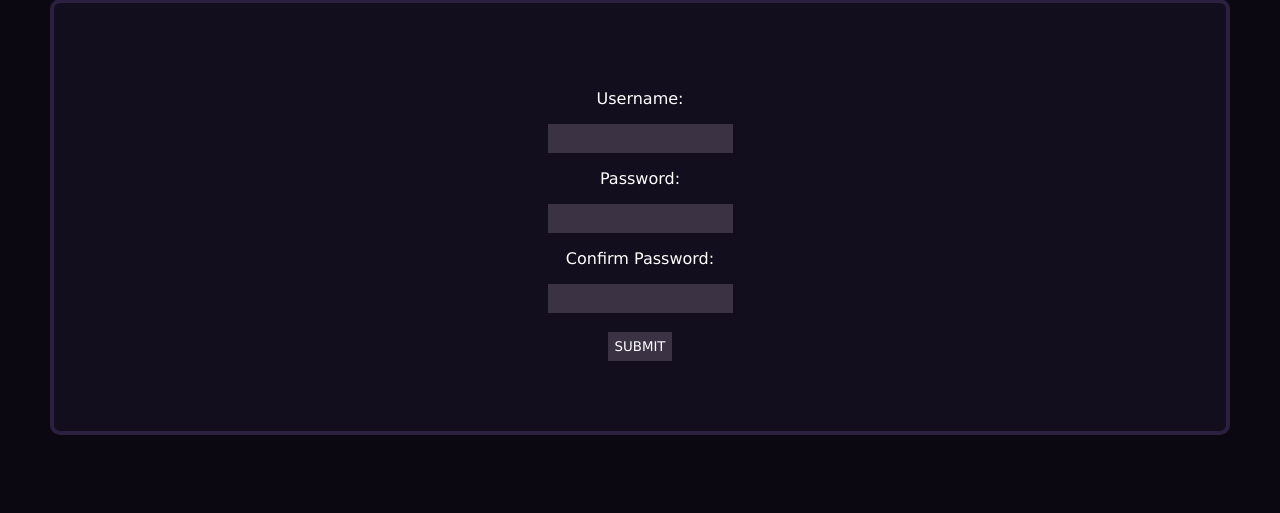
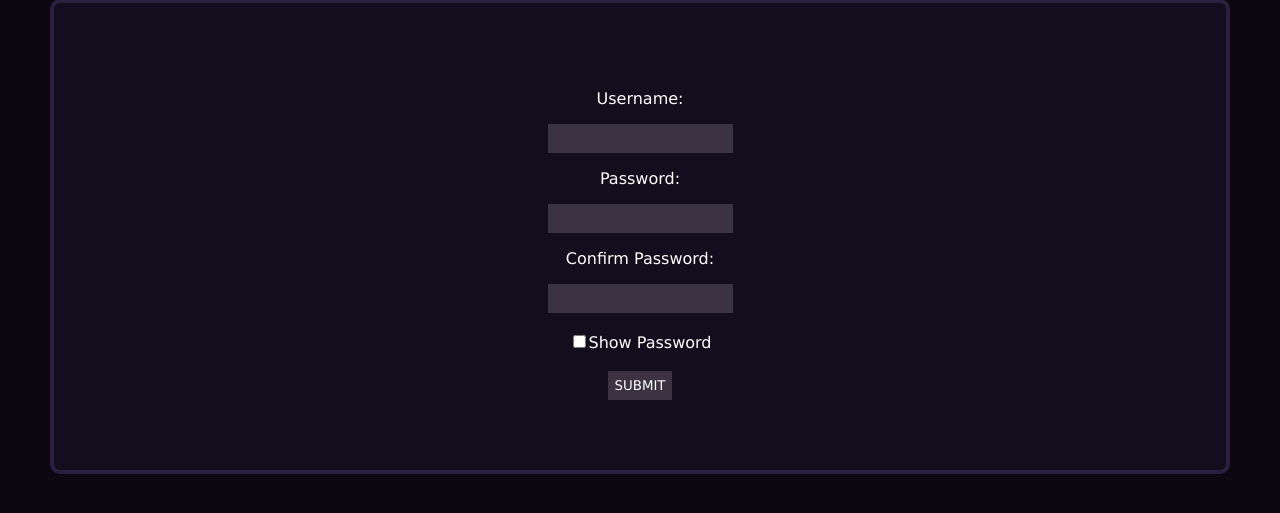
Before and after one commit to Issah45/Al-Bayan, a Flask app: page /signup in a window 1280 px wide. Shown: the part 106-619 px from the top of the page. Run offline with Flask 3, Linux system fonts and the light colour scheme.

Commit message:
show pass

```diff
--- a/main.py
+++ b/main.py
@@ -109,14 +109,20 @@ def login():
                 if account[3] == 0:
                     mail.send_mail(account[1])
                     return redirect(url_for("home"))
+                    exists = True
                 else:
                     exists = True
+
+        print(str(exists))
 
         if exists:
             session["uname"] = username
 
+        if not exists:
+            return render_template("login.html", notexist=True)
+
         return render_template("home.html", username=username, password=password)
-    return render_template("login.html")
+    return render_template("login.html", notexist=False)
 
 @app.route("/user")
 def user(username, password):
--- a/templates/signup.html
+++ b/templates/signup.html
@@ -5,11 +5,29 @@
         <p>Username:</p>
         <input type="text" name="username" required>
         <p>Password:</p>
-        <input type="password" name="password" required>
+        <input type="password" id="pword" name="password" required>
         <p>Confirm Password:</p>
-        <input type="password" name="confirmpassword" required>
+        <input type="password" id="pword-confirm" name="confirmpassword" required>
+        <br>
+        <br>
+        <input type="checkbox" onclick="var p=document.getElementById('pword'); var q=document.getElementById('pword-confirm'); p.type=(p.type=='password'?'text':'password'); q.type=(q.type=='password'?'text':'password')">Show Password
         <br>
         <br>
         <input type="submit" value="SUBMIT">
     </form>
+
+    <script>
+        function showpword() {
+            var passwordField = document.getElementById("pword");
+            var confirmPasswordField = document.getElementById("pword-confirm");
+
+            if (passwordField.type === "password") {
+                passwordField.type = "text";
+                confirmPasswordField.type = "text";
+            } else {
+                passwordField.type = "password";
+                confirmPasswordField.type = "password";
+            }
+        }
+    </script>
 {% endblock %}
```
Also changed, not shown: templates/login.html (+8 -1 lines).
